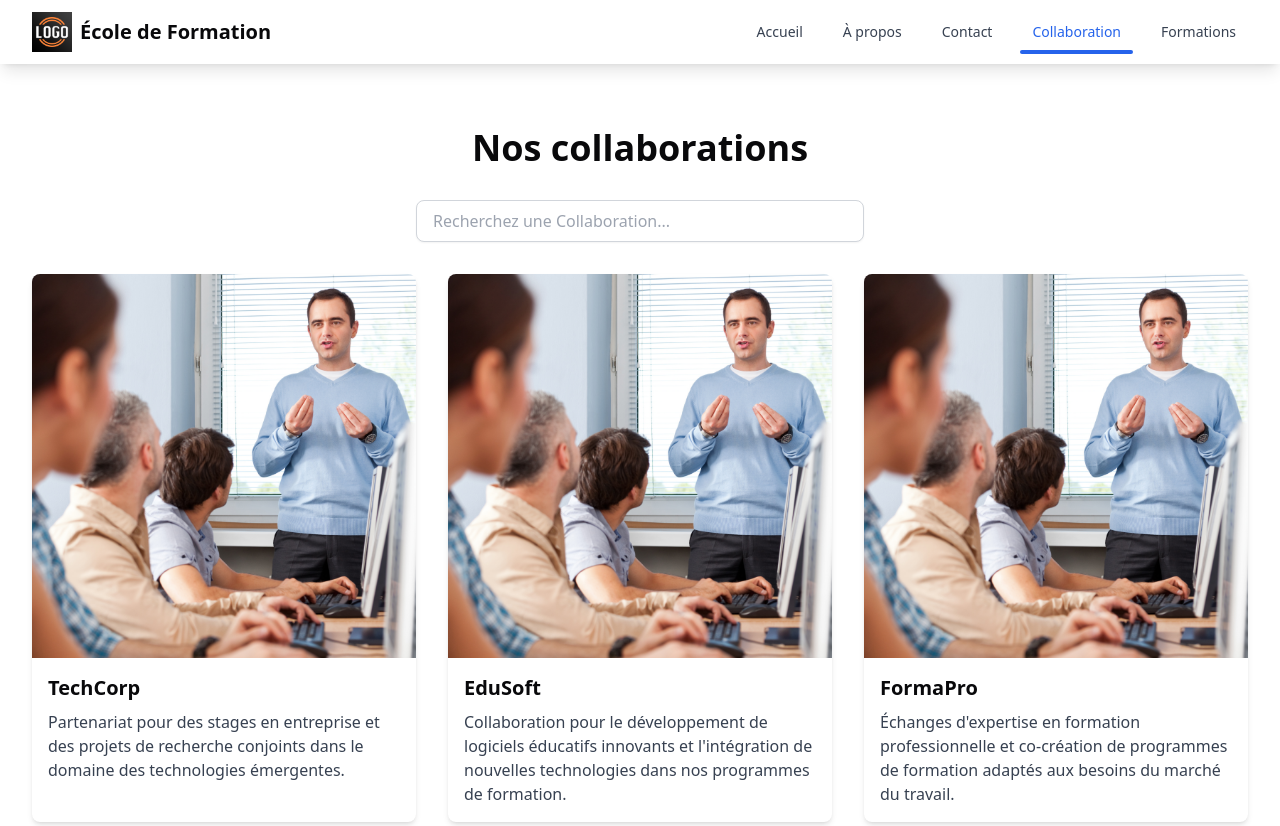
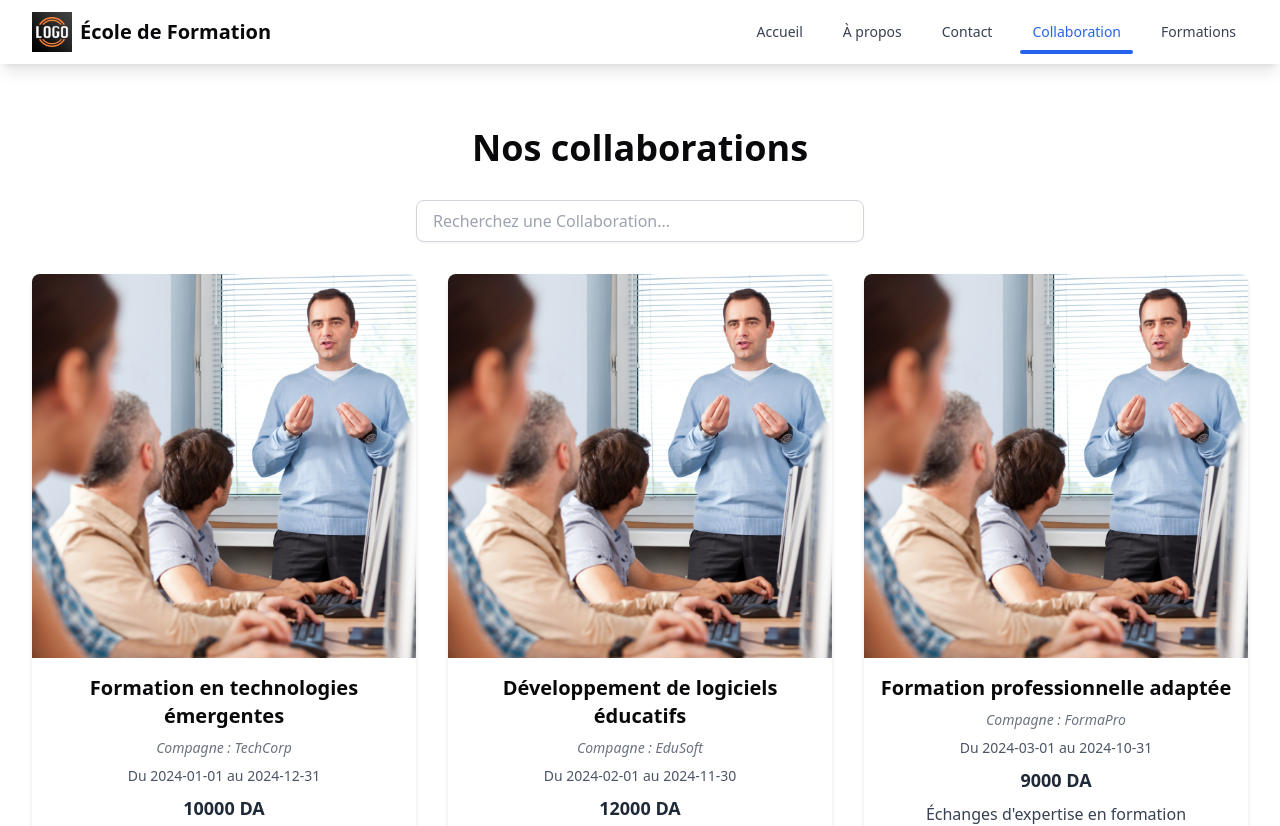
Before and after one commit to aymentigui/ecole, a Next.js app: page /collaborations in a window 1280 px wide. Shown: the top 826 px of the page. Built offline with nearby package versions, Linux system fonts and the light colour scheme.

Commit message:
maj front end collaboration

```diff
--- a/src/app/(public)/collaborations/page.tsx
+++ b/src/app/(public)/collaborations/page.tsx
@@ -8,31 +8,50 @@ import { motion } from "framer-motion";
 const collaborations = [
   {
     image: '/formation.png',
-      name: 'TechCorp',
-      description: 'Partenariat pour des stages en entreprise et des projets de recherche conjoints dans le domaine des technologies émergentes.'
+    compagne: 'TechCorp',
+    name: 'Formation en technologies émergentes',
+    description: 'Partenariat pour des stages en entreprise et des projets de recherche conjoints dans le domaine des technologies émergentes.',
+    dateDebut: '2024-01-01',
+    dateFin: '2024-12-31',
+    prix: 10000
   },
   {
     image: '/formation.png',
-      name: 'EduSoft',
-      description: 'Collaboration pour le développement de logiciels éducatifs innovants et l\'intégration de nouvelles technologies dans nos programmes de formation.'
+    compagne: 'EduSoft',
+    name: 'Développement de logiciels éducatifs',
+    description: 'Collaboration pour le développement de logiciels éducatifs innovants et l\'intégration de nouvelles technologies dans nos programmes de formation.',
+    dateDebut: '2024-02-01',
+    dateFin: '2024-11-30',
+    prix: 12000
   },
   {
     image: '/formation.png',
-      name: 'FormaPro',
-      description: 'Échanges d\'expertise en formation professionnelle et co-création de programmes de formation adaptés aux besoins du marché du travail.'
+    compagne: 'FormaPro',
+    name: 'Formation professionnelle adaptée',
+    description: 'Échanges d\'expertise en formation professionnelle et co-création de programmes de formation adaptés aux besoins du marché du travail.',
+    dateDebut: '2024-03-01',
+    dateFin: '2024-10-31',
+    prix: 9000
   },
   {
     image: '/formation.png',
-      name: 'InnovLab',
-      description: 'Partenariat pour l\'accès à des équipements de pointe et la réalisation de projets innovants dans un environnement de laboratoire.'
+    compagne: 'InnovLab',
+    name: 'Projets innovants en laboratoire',
+    description: 'Partenariat pour l\'accès à des équipements de pointe et la réalisation de projets innovants dans un environnement de laboratoire.',
+    dateDebut: '2024-04-01',
+    dateFin: '2024-09-30',
+    prix: 15000
   },
   {
     image: '/formation.png',
-      name: 'GlobalEdu',
-      description: 'Collaboration internationale pour des échanges d\'étudiants et de professeurs, offrant une expérience multiculturelle enrichissante.'
+    compagne: 'GlobalEdu',
+    name: 'Échanges internationaux éducatifs',
+    description: 'Collaboration internationale pour des échanges d\'étudiants et de professeurs, offrant une expérience multiculturelle enrichissante.',
+    dateDebut: '2024-05-01',
+    dateFin: '2024-08-31',
+    prix: 13000
   },
-  ]
-
+];
 
 
 export default function Collaborations() {
@@ -58,7 +77,7 @@ export default function Collaborations() {
             />
           </div>
           <div className="grid grid-cols-1 md:grid-cols-2 lg:grid-cols-3 gap-8">
-            {filteredCollaborations.map((Collaboration, index) => (
+            {filteredCollaborations.map((collaboration, index) => (
               <motion.div
                 key={index}
                 initial={{ opacity: 0, y: 20 }}
@@ -71,20 +90,27 @@ export default function Collaborations() {
                 className="bg-white flex flex-col items-center rounded-lg shadow-md overflow-hidden transform transition duration-300 hover:scale-105 hover:shadow-xl"
               >
                 <Image
-                  src={Collaboration.image}
-                  alt={Collaboration.name}
+                  src={collaboration.image}
+                  alt={collaboration.compagne}
                   width={400}
                   height={200}
                   objectFit="cover"
                   className="transition-opacity duration-300 hover:opacity-90"
                 />
-                <div className="p-4">
-                  <h3 className="font-semibold text-xl mb-2">{Collaboration.name}</h3>
-                  <p className="text-gray-700">{Collaboration.description}</p>
+                <div className="p-4 text-center">
+                  <h3 className="font-semibold text-xl mb-2">{collaboration.name}</h3>
+                  <p className="text-gray-500 text-sm italic mb-2">Compagne : {collaboration.compagne}</p>
+                  <p className="text-sm text-gray-600 mb-2">
+                    Du {collaboration.dateDebut} au {collaboration.dateFin}
+                  </p>
+                  <p className="font-bold text-lg text-gray-800 mb-2">{collaboration.prix} DA</p>
+                  <p className="text-gray-700 mb-2">{collaboration.description}</p>
                 </div>
               </motion.div>
             ))}
           </div>
+
+
           {filteredCollaborations.length === 0 && (
             <p className="text-center text-gray-500 mt-8">Aucune collaborations ne correspond à votre recherche.</p>
           )}
--- a/src/app/page.tsx
+++ b/src/app/page.tsx
@@ -18,12 +18,53 @@ const slides = [
 ]
 
 const collaborations = [
-  { image: '/formation.png', name: 'TechCorp', description: 'Partenariat pour des stages en entreprise' },
-  { image: '/logo.png', name: 'EduSoft', description: 'Développement de logiciels éducatifs' },
-  { image: '/formation.png', name: 'FormaPro', description: 'Échanges d\'expertise en formation professionnelle' },
-  { image: '/logo.png', name: 'EduSoft1', description: 'Développement de logiciels éducatifs' },
-  { image: '/formation.png', name: 'EduSoft2', description: 'Développement de logiciels éducatifs' },
-]
+  {
+    image: '/formation.png',
+    name: 'TechCorp',
+    compagne: 'Campagne de stages',
+    description: 'Partenariat pour des stages en entreprise',
+    dateDebut: '2024-01-01',
+    dateFin: '2024-12-31',
+    prix: 5000
+  },
+  {
+    image: '/logo.png',
+    name: 'EduSoft',
+    compagne: 'Logiciels éducatifs',
+    description: 'Développement de logiciels éducatifs',
+    dateDebut: '2024-03-01',
+    dateFin: '2024-08-31',
+    prix: 7000
+  },
+  {
+    image: '/formation.png',
+    name: 'FormaPro',
+    compagne: 'Formation professionnelle',
+    description: 'Échanges d\'expertise en formation professionnelle',
+    dateDebut: '2024-02-01',
+    dateFin: '2024-11-30',
+    prix: 4500
+  },
+  {
+    image: '/logo.png',
+    name: 'EduSoft1',
+    compagne: 'Logiciels éducatifs avancés',
+    description: 'Développement de logiciels éducatifs',
+    dateDebut: '2024-05-01',
+    dateFin: '2024-10-31',
+    prix: 8000
+  },
+  {
+    image: '/formation.png',
+    name: 'EduSoft2',
+    compagne: 'Projets éducatifs innovants',
+    description: 'Développement de logiciels éducatifs',
+    dateDebut: '2024-04-01',
+    dateFin: '2024-09-30',
+    prix: 6000
+  }
+];
+
 
 const formations = [
   { image: '/formation.png', name: 'Développement Web', dateDebut: '01/09/2023', dateFin: '31/12/2023', prix: '3500', description: 'Formation complète en développement web front-end et back-end' },
@@ -147,6 +188,11 @@ export default function Home() {
                       />
                       <div className="p-4">
                         <h3 className="font-semibold text-xl mb-2">{collab.name}</h3>
+                        <p className="text-sm text-gray-600 italic mb-2">{collab.compagne}</p>
+                        <p className="text-sm text-gray-600 mb-2">
+                          Du {collab.dateDebut} au {collab.dateFin}
+                        </p>
+                        <p className="font-bold text-lg mb-2">{collab.prix + ".00 DA"}</p>
                         <p>{collab.description}</p>
                       </div>
                     </motion.div>
@@ -169,7 +215,9 @@ export default function Home() {
               </button>
             </div>
           </div>
-       </section>
+        </section>
+
+
 
         {/* Formations Section */}
         <section className="py-16 bg-gray-100">
--- a/src/routes.ts
+++ b/src/routes.ts
@@ -1,5 +1,5 @@
 export const publicRoutes =[
-    "/","/a-propos","/contact","/formations","collaborations"
+    "/","/a-propos","/contact","/formations","/collaborations"
 ]
 
 export const authRoutes =[
```
Lines whose indentation alone changed are shown as unchanged.
